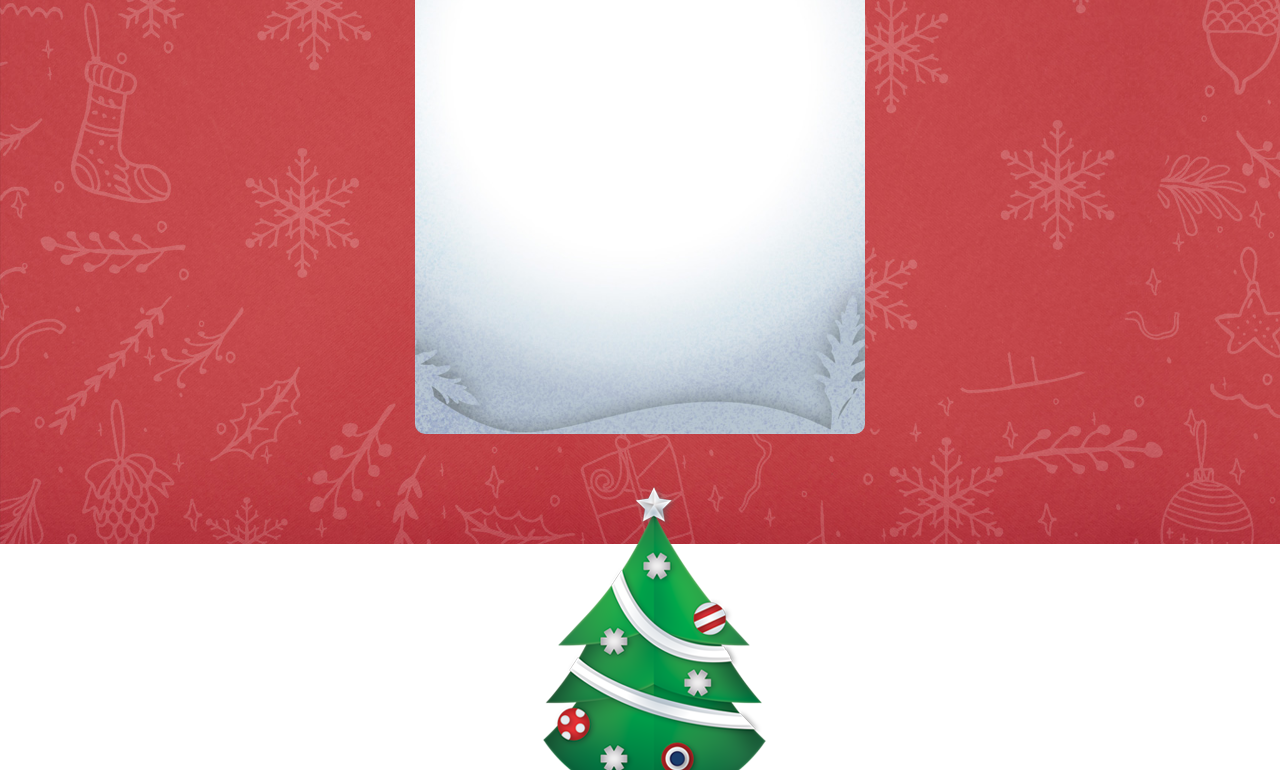
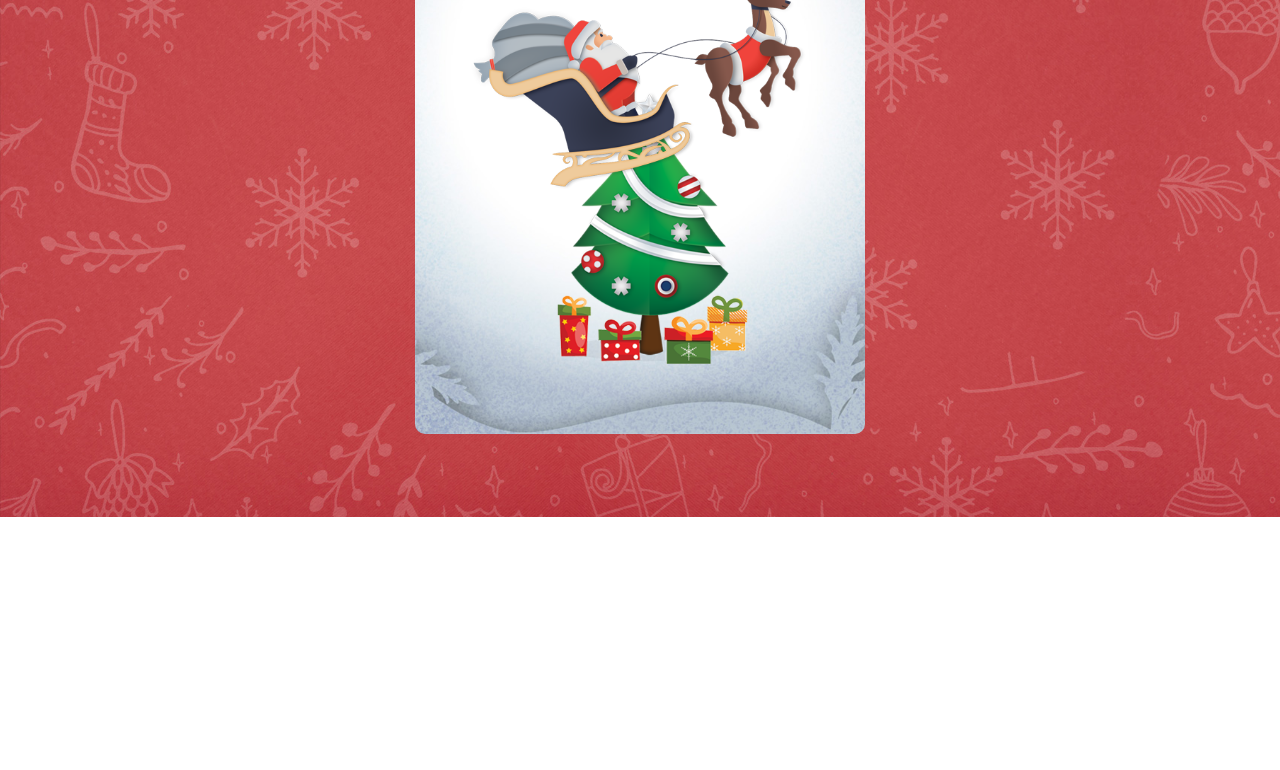
Before and after one commit to alvarogonmar/Merry_Christmas_3D_Card, a plain HTML site: page index.html in a window 1280 px wide. Shown: the part 283-1053 px from the top of the page. After the commit the page ends 800 px from the top, so only its background shows below. Drawn offline with Linux system fonts and the light colour scheme; a web font is replaced by a local one.

Commit message:
imgs card modified

```diff
--- a/style.css
+++ b/style.css
@@ -71,3 +71,20 @@ body{
     text-transform: uppercase;
     margin-top: 10px;
 }
+
+.card .images{
+    z-index: 2;
+}
+
+.card .images .santa{
+    z-index: 3;
+    position: absolute;
+    width: 400px;
+    transition: all 0.3s ease-out;
+}
+
+.card .images .tree{
+    z-index: 2;
+    width: 400px;
+    transition: all 0.3s ease-out;
+}
```
